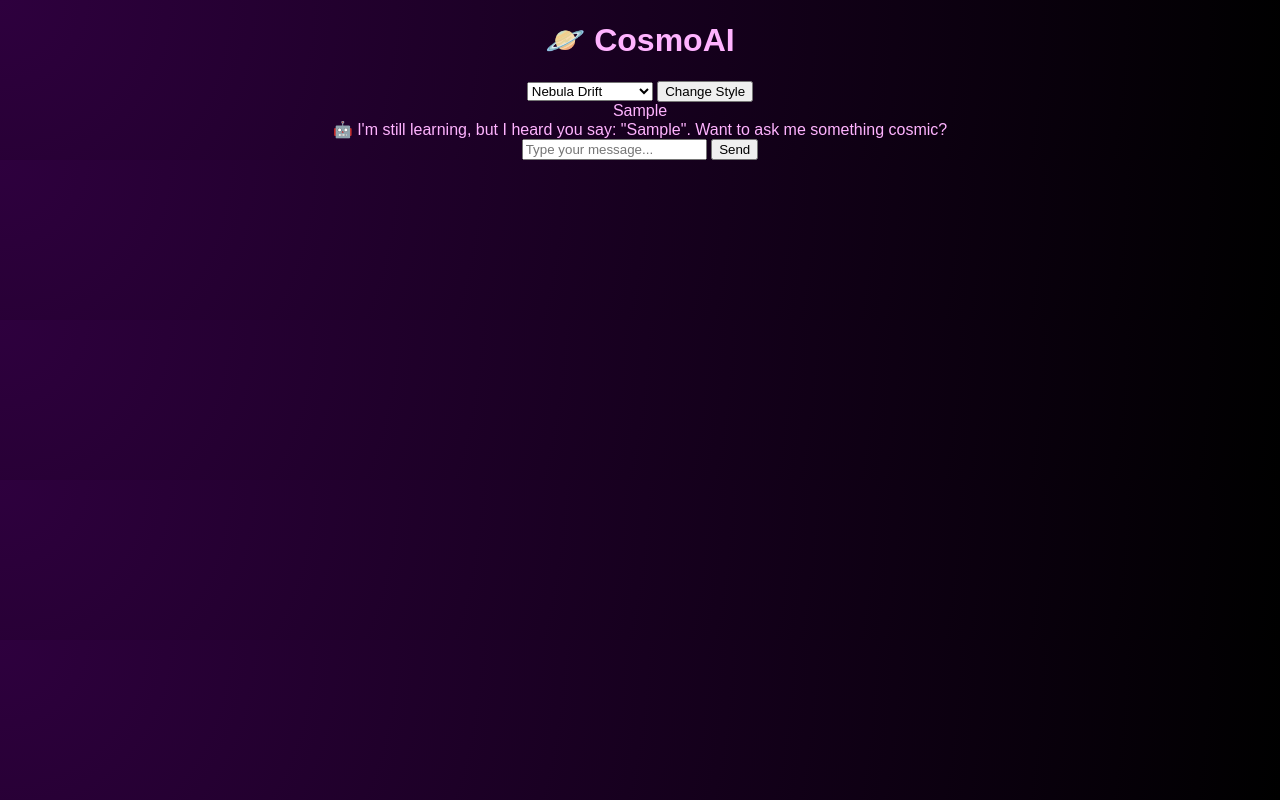
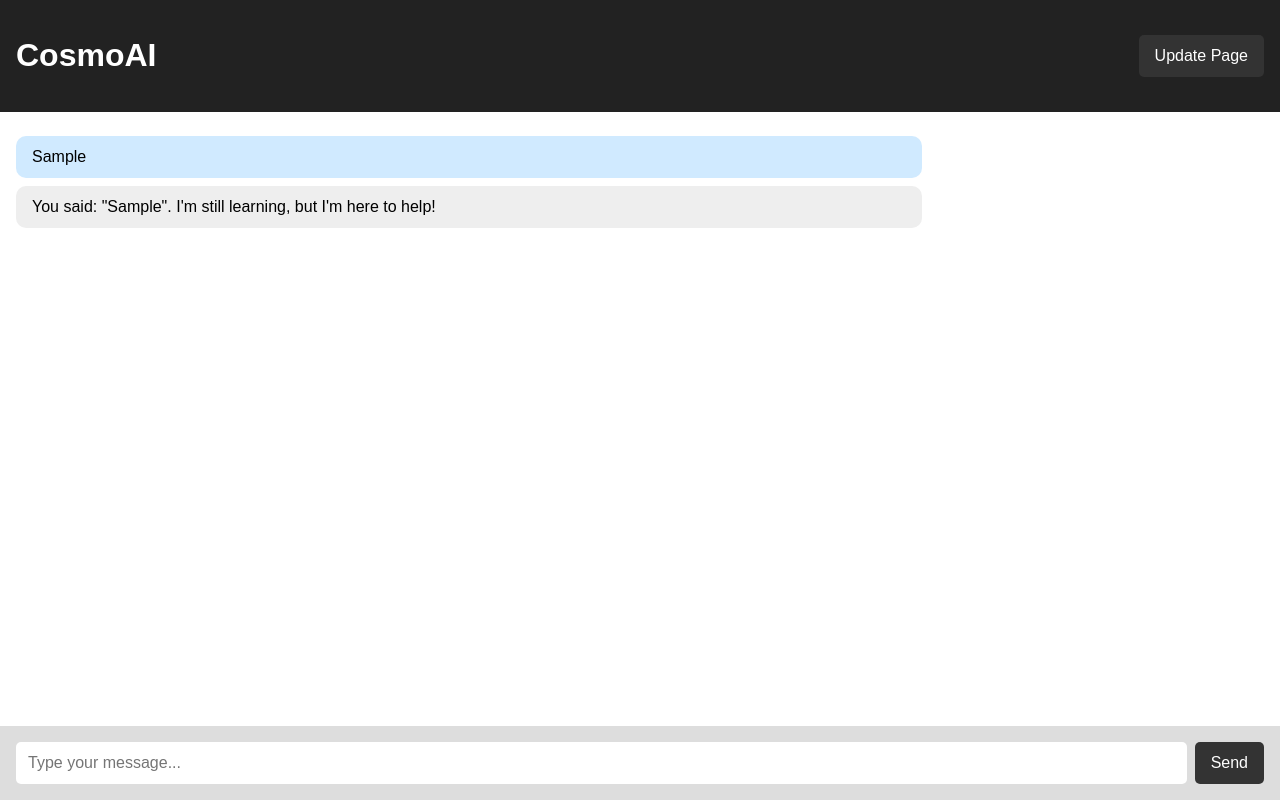
Before and after one commit to Heathrow-Coder/ComsoAI, a plain HTML site: page index.html in a window 1280 px wide. Both pictures are taken after typing "Sample" into the empty fields and a click on the button "Send". Drawn offline with Linux system fonts and the light colour scheme.

Commit message:
Update index.html

```diff
--- a/index.html
+++ b/index.html
@@ -4,22 +4,83 @@
   <meta charset="UTF-8" />
   <meta name="viewport" content="width=device-width, initial-scale=1.0"/>
   <title>CosmoAI Chat</title>
-  <link rel="stylesheet" href="style.css" />
+  <style>
+    body {
+      margin: 0;
+      font-family: sans-serif;
+      background: #f0f0f0;
+    }
+
+    #chat-container {
+      display: flex;
+      flex-direction: column;
+      height: 100vh;
+    }
+
+    header {
+      background: #222;
+      color: white;
+      padding: 1rem;
+      display: flex;
+      justify-content: space-between;
+      align-items: center;
+    }
+
+    #chat-box {
+      flex: 1;
+      padding: 1rem;
+      overflow-y: auto;
+      background: white;
+    }
+
+    .message {
+      max-width: 70%;
+      margin: 0.5rem 0;
+      padding: 0.75rem 1rem;
+      border-radius: 10px;
+    }
+
+    .user {
+      align-self: flex-end;
+      background-color: #d0eaff;
+    }
+
+    .bot {
+      align-self: flex-start;
+      background-color: #eee;
+    }
+
+    #input-area {
+      display: flex;
+      padding: 1rem;
+      background: #ddd;
+    }
+
+    #userInput {
+      flex: 1;
+      padding: 0.75rem;
+      font-size: 1rem;
+      border: none;
+      border-radius: 5px;
+    }
+
+    button {
+      margin-left: 0.5rem;
+      padding: 0.75rem 1rem;
+      font-size: 1rem;
+      border: none;
+      border-radius: 5px;
+      background-color: #333;
+      color: white;
+      cursor: pointer;
+    }
+  </style>
 </head>
 <body>
   <div id="chat-container">
     <header>
-      <h1>🪐 CosmoAI</h1>
-      <div style="margin-top: 0.5rem;">
-        <select id="themeSelect" onchange="applyTheme(this.value)">
-          <option value="nebula">Nebula Drift</option>
-          <option value="saturn">Saturn Station</option>
-          <option value="noir">Cosmic Noir</option>
-          <option value="launchpad">Launchpad Alpha</option>
-          <option value="earthrise">Earthrise</option>
-        </select>
-        <button onclick="cycleTheme()">Change Style</button>
-      </div>
+      <h1>CosmoAI</h1>
+      <button onclick="location.reload()">Update Page</button>
     </header>
 
     <div id="chat-box"></div>
@@ -30,6 +91,48 @@
     </div>
   </div>
 
-  <script src="script.js"></script>
+  <script>
+    function sendQuery() {
+      const input = document.getElementById("userInput");
+      const chatBox = document.getElementById("chat-box");
+      const userText = input.value.trim();
+      if (!userText) return;
+
+      const userMsg = document.createElement("div");
+      userMsg.className = "message user";
+      userMsg.textContent = userText;
+      chatBox.appendChild(userMsg);
+      input.value = "";
+      chatBox.scrollTop = chatBox.scrollHeight;
+
+      const botMsg = document.createElement("div");
+      botMsg.className = "message bot";
+      botMsg.textContent = generateCosmoResponse(userText);
+      chatBox.appendChild(botMsg);
+      chatBox.scrollTop = chatBox.scrollHeight;
+    }
+
+    function generateCosmoResponse(text) {
+      const lower = text.toLowerCase();
+      if (lower.includes("hello") || lower.includes("hi")) {
+        return "Hello! I'm CosmoAI. What can I help you with?";
+      } else if (lower.includes("joke")) {
+        return "Why don’t astronauts get hungry after being blasted into space? Because they’ve just had a big launch!";
+      } else if (lower.includes("who are you")) {
+        return "I'm CosmoAI — your friendly assistant from the stars!";
+      } else {
+        return `You said: "${text}". I'm still learning, but I'm here to help!`;
+      }
+    }
+
+    document.addEventListener("DOMContentLoaded", () => {
+      document.getElementById("userInput").addEventListener("keydown", function (event) {
+        if (event.key === "Enter") {
+          event.preventDefault();
+          sendQuery();
+        }
+      });
+    });
+  </script>
 </body>
 </html>
```
